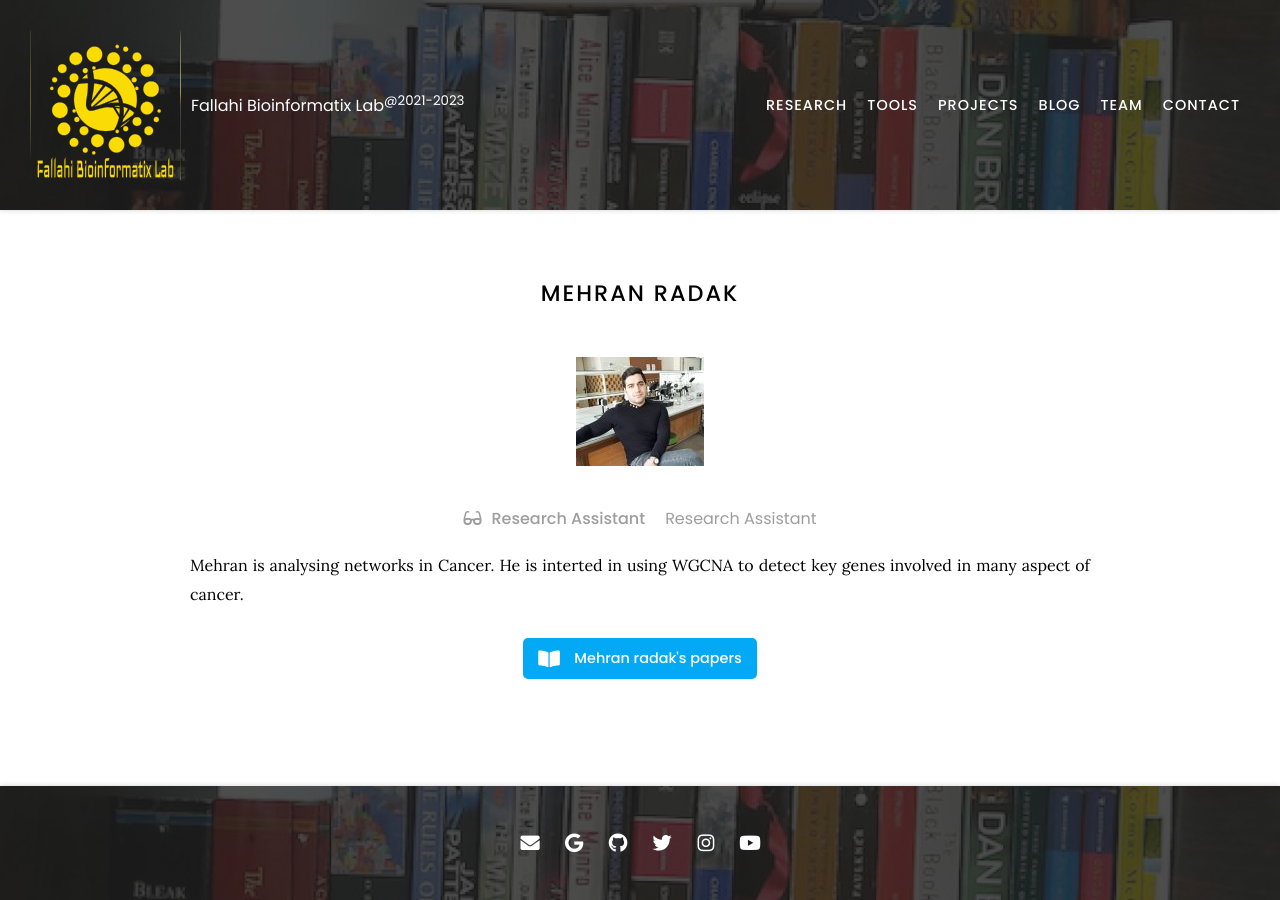
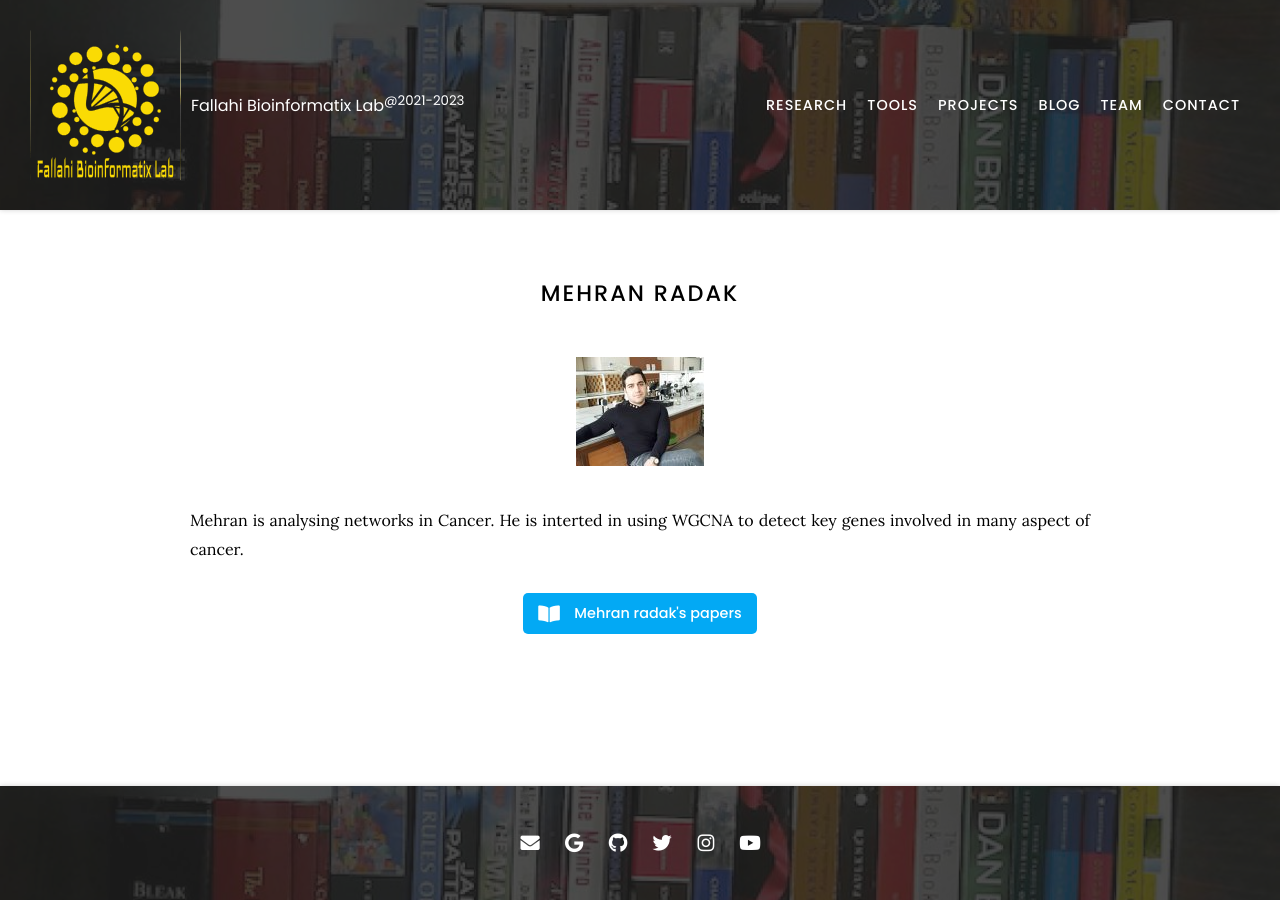
Before and after one commit to Hossein-Fallahi/Fallahi-Bioinformatics-Lab, a Jekyll site: the page built from _members/Mehran Radak.md, in a window 1280 px wide. Built offline with Jekyll 4.4.1, drawn with Linux system fonts in a browser that asks for light colours; nearby versions of some CDN libraries.

Commit message:
Update roles.yaml

```diff
--- a/_data/roles.yaml
+++ b/_data/roles.yaml
@@ -5,10 +5,6 @@
 postdoc:
   icon: fas fa-glasses
   text: Postdoctoral Researcher
-
-asisstant:
-  icon: fas fa-glasses
-  text: Research Assistant
 
 phd:
   icon: fas fa-graduation-cap
```
